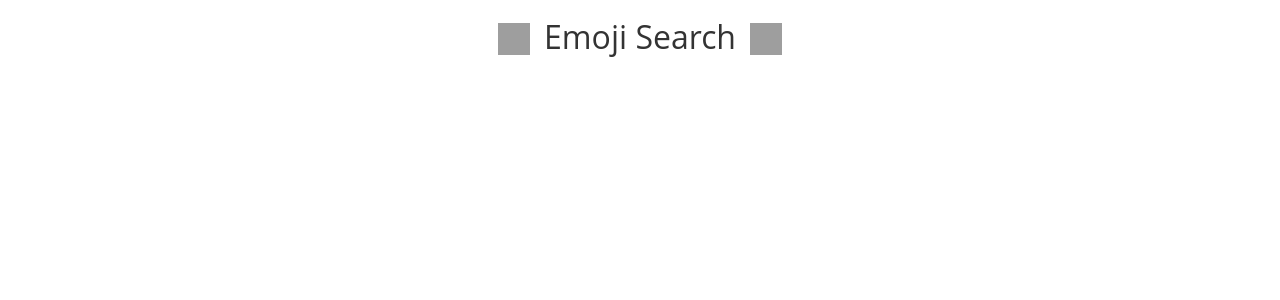
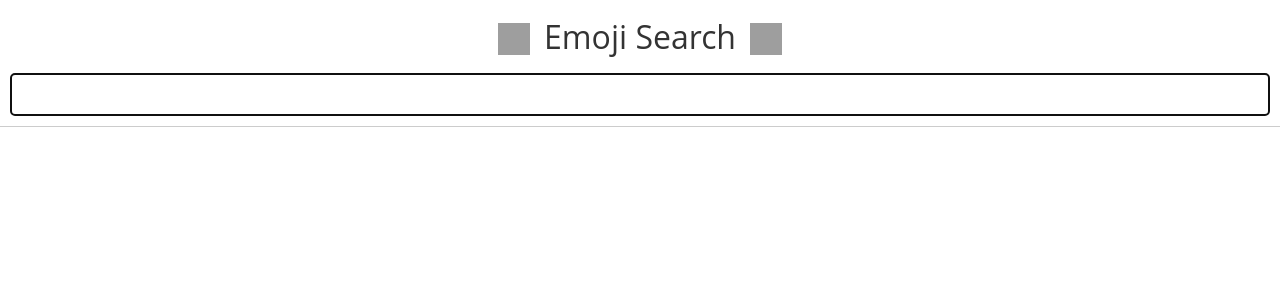
Before and after one commit to kitamuraDev/emoji-search-clone, a React (Vite) app: page / in a window 1280 px wide. Shown: the top 300 px of the page. Built offline with nearby package versions, Linux system fonts and the light colour scheme; grey boxes are pictures that could not be loaded.

Commit message:
:sparkles: create search input window

```diff
--- /dev/null
+++ b/src/@types/InputProps.d.ts
@@ -0,0 +1,3 @@
+declare type InputProps = {
+  handleChange: (event: React.ChangeEvent<HTMLInputElement>) => void;
+};
--- a/src/App.tsx
+++ b/src/App.tsx
@@ -2,12 +2,23 @@
 import { useState } from 'react';
 
 import Header from './base/Header';
+import SearchInput from './case/SearchInput';
 import filterEmoji from './utils/filterEmoji';
 
 const App = () => {
   const [filterdEmoji, setFilteredEmoji] = useState<EmojiList>(filterEmoji('', 20));
 
-  return <Header />;
+  const handleSearchChange = (event: React.ChangeEvent<HTMLInputElement>): void => {
+    const resultFilterEmoji = filterEmoji(event.target.value, 20);
+    setFilteredEmoji(resultFilterEmoji);
+  };
+
+  return (
+    <div>
+      <Header />
+      <SearchInput handleChange={handleSearchChange} />
+    </div>
+  );
 };
 
 export default App;
--- /dev/null
+++ b/src/base/Input.tsx
@@ -0,0 +1,17 @@
+import { FC, memo, useEffect, useRef } from 'react';
+
+const Input: FC<InputProps> = memo((props) => {
+  const inputRef = useRef<HTMLInputElement>(null);
+
+  useEffect(() => {
+    inputRef.current?.focus();
+  }, []); // eslint-disable-line react-hooks/exhaustive-deps
+
+  return (
+    <div>
+      <input type='text' ref={inputRef} onChange={(event) => props.handleChange(event)} />
+    </div>
+  );
+});
+
+export default Input;
--- /dev/null
+++ b/src/case/SearchInput/index.tsx
@@ -0,0 +1,12 @@
+import { FC, memo } from 'react';
+
+import Input from '../../base/Input';
+import './searchInput.css';
+
+const SearchInput: FC<InputProps> = memo((props) => (
+  <div className='component-search-input'>
+    <Input handleChange={props.handleChange} />
+  </div>
+));
+
+export default SearchInput;
--- /dev/null
+++ b/src/case/SearchInput/searchInput.css
@@ -0,0 +1,16 @@
+.component-search-input {
+  border-bottom: 1px solid #ccc;
+}
+
+.component-search-input > div {
+  margin: 0 10px 10px 10px;
+}
+
+.component-search-input input {
+  border-radius: 4px;
+  border: 1px solid #bbb;
+  box-sizing: border-box;
+  font-size: 18px;
+  padding: 10px 8px;
+  width: 100%;
+}
--- a/tsconfig.json
+++ b/tsconfig.json
@@ -19,6 +19,6 @@
     "noEmit": true, // コンパイル結果を出力しない。
     "jsx": "react-jsx"
   },
-  "include": ["src"],
+  // "include": ["src"],
   "references": [{ "path": "./tsconfig.node.json" }]
 }
```
